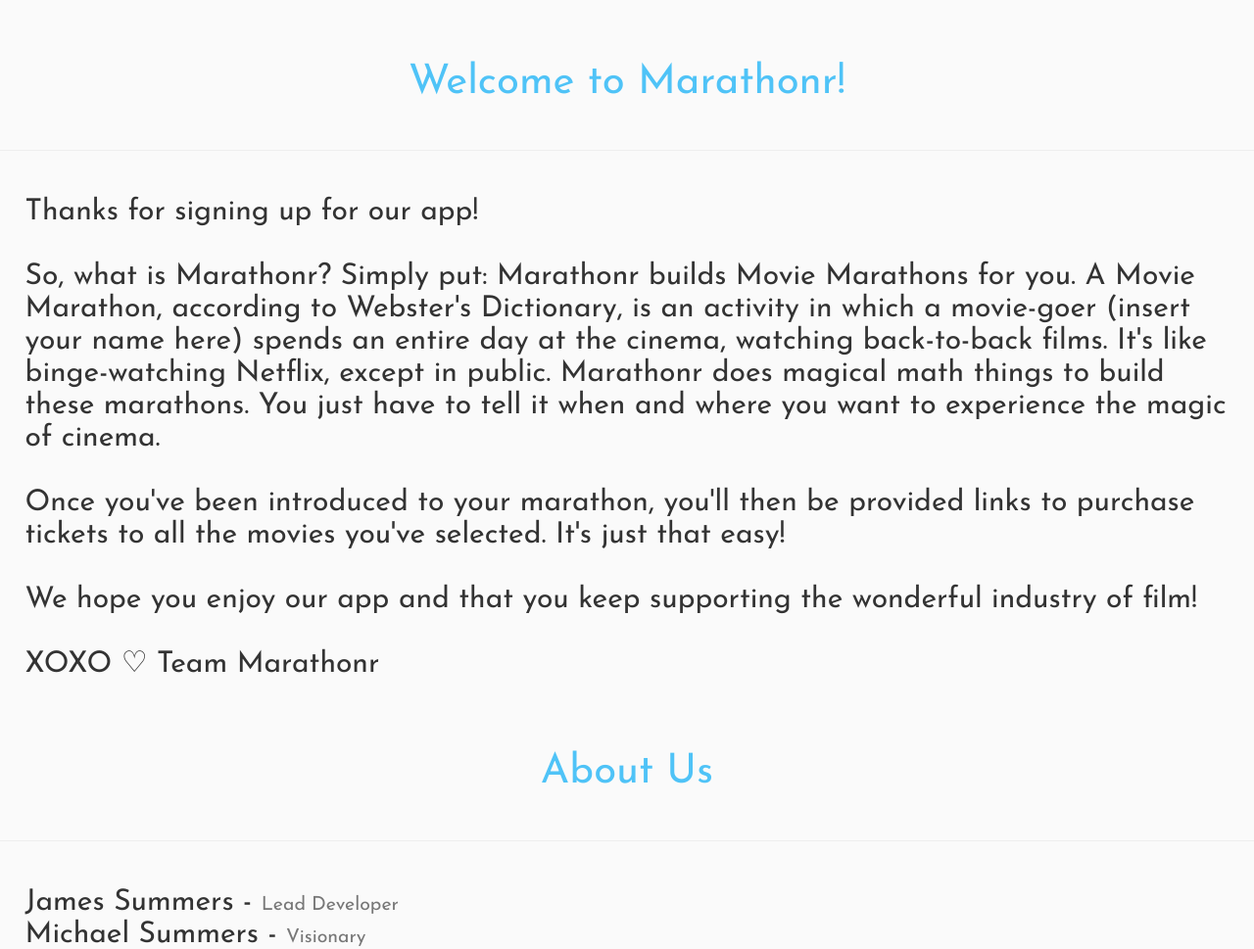
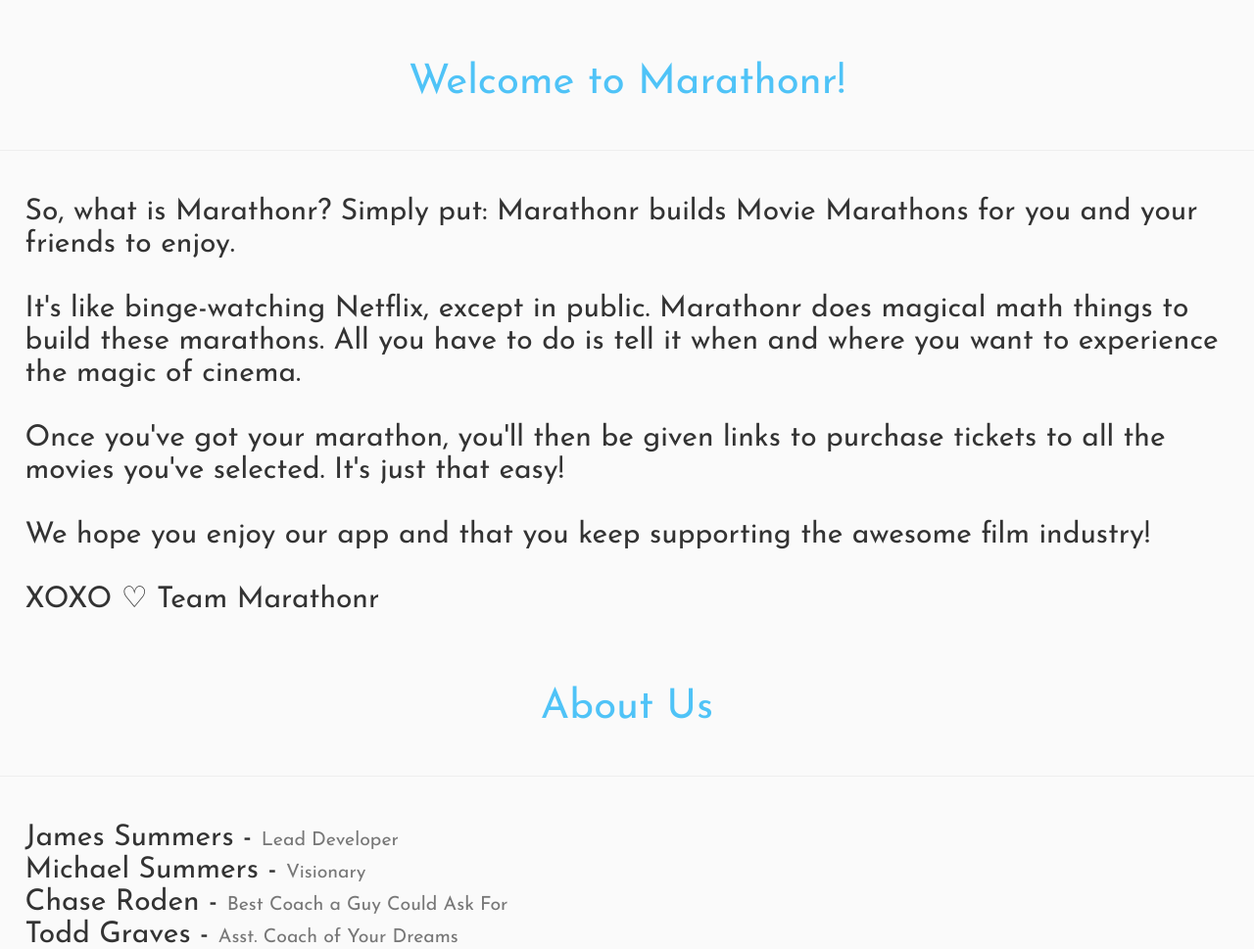
Before and after one commit to jamesnsummers/Marathonr-App, a Django app: page /about/ in a window 1280 px wide. Shown: the part 204-1173 px from the top of the page at 98% size. Run offline with Django 3.2, Linux system fonts and the light colour scheme; parts of the project's set-up code (start-up, migrations or seed data) failed here and were passed over; some libraries are stand-ins or nearby versions.

Commit message:
edits to About page

```diff
--- a/Marathonr/main_app/static/style.css
+++ b/Marathonr/main_app/static/style.css
@@ -100,7 +100,6 @@
 }
 
 .form-two {
-  text-align: center;
   color: white;
 }
 
--- a/Marathonr/main_app/templates/about.html
+++ b/Marathonr/main_app/templates/about.html
@@ -4,20 +4,18 @@
 
 <h3>Welcome to Marathonr! </h3>
 <hr>
-  <h2> Thanks for signing up for our app! <br><br>
+  <h2>
+    So, what is Marathonr? Simply put: Marathonr builds Movie Marathons for you and your friends to enjoy. <br><br>
 
-    So, what is Marathonr? Simply put: Marathonr builds Movie Marathons for you. A Movie Marathon,
-    according to Webster's Dictionary, is an activity in which a movie-goer (insert your name here)
-    spends an entire day at the cinema, watching back-to-back films. It's like binge-watching
-    Netflix, except in public. Marathonr does magical math things to build these marathons.
-    You just have to tell it when and where you want to experience the magic of cinema.
+    It's like binge-watching Netflix, except in public.
+    Marathonr does magical math things to build these marathons.
+    All you have to do is tell it when and where you want to experience the magic of cinema.
     <br>
     <br>
-    Once you've been introduced to your marathon, you'll then be provided links to
-    purchase tickets to all the movies you've
+    Once you've got your marathon, you'll then be given links to purchase tickets to all the movies you've
     selected. It's just that easy! <br><br>
 
-    We hope you enjoy our app and that you keep supporting the wonderful industry of film!
+    We hope you enjoy our app and that you keep supporting the awesome film industry!
     <br>
     <br>
     XOXO ♡ Team Marathonr
--- a/Marathonr/main_app/templates/base.html
+++ b/Marathonr/main_app/templates/base.html
@@ -21,6 +21,7 @@
           </button>
           <ul class="dropdown-menu">
             <li><a class="greeting" href="{% url 'profile' user.username %}">My Profile</a></li>
+            <li><a class="greeting" href="https://github.com/jamesnsummers/Marathonr-App">View Project on Github</a></li>
             <li><a class="greeting" href="{% url 'logout' %}">Logout</a></li>
           </ul>
         </div>
--- a/Marathonr/main_app/templates/form-two.html
+++ b/Marathonr/main_app/templates/form-two.html
@@ -8,7 +8,7 @@
   <div class="row">
     <form class="col-sm-4 col-md-offset-4 col-sm-offset-4 form-two" action="marathon/" method="get">
       <h3>Step 2</h3>
-      <p class="form-subtitle">Enter the date of your Marathon <br>Enter the ZIP code where you want to watch it</p>
+      <p class="form-subtitle">Tick the checkboxes for the movies you want to see</p>
       {% for movie in movies %}
        <input class="checkbox" type="checkbox" name="{{ movie.title }}"> <h4>Title: {{ movie.title }}</h4></input>
        <h4>Rating:
--- a/Marathonr/main_app/templates/index.html
+++ b/Marathonr/main_app/templates/index.html
@@ -24,7 +24,7 @@
    <hr />
  {% endfor %}
 {% else %}
-  <h4>Please use the links above to login or sign up to use Marathonr</h4>
+  <h3>Please login or sign up to use Marathonr</h3><h3>♡</h3>
 {% endif %}
 
 {% endblock %}
```
Also changed, not shown: Marathonr/db.sqlite3.
